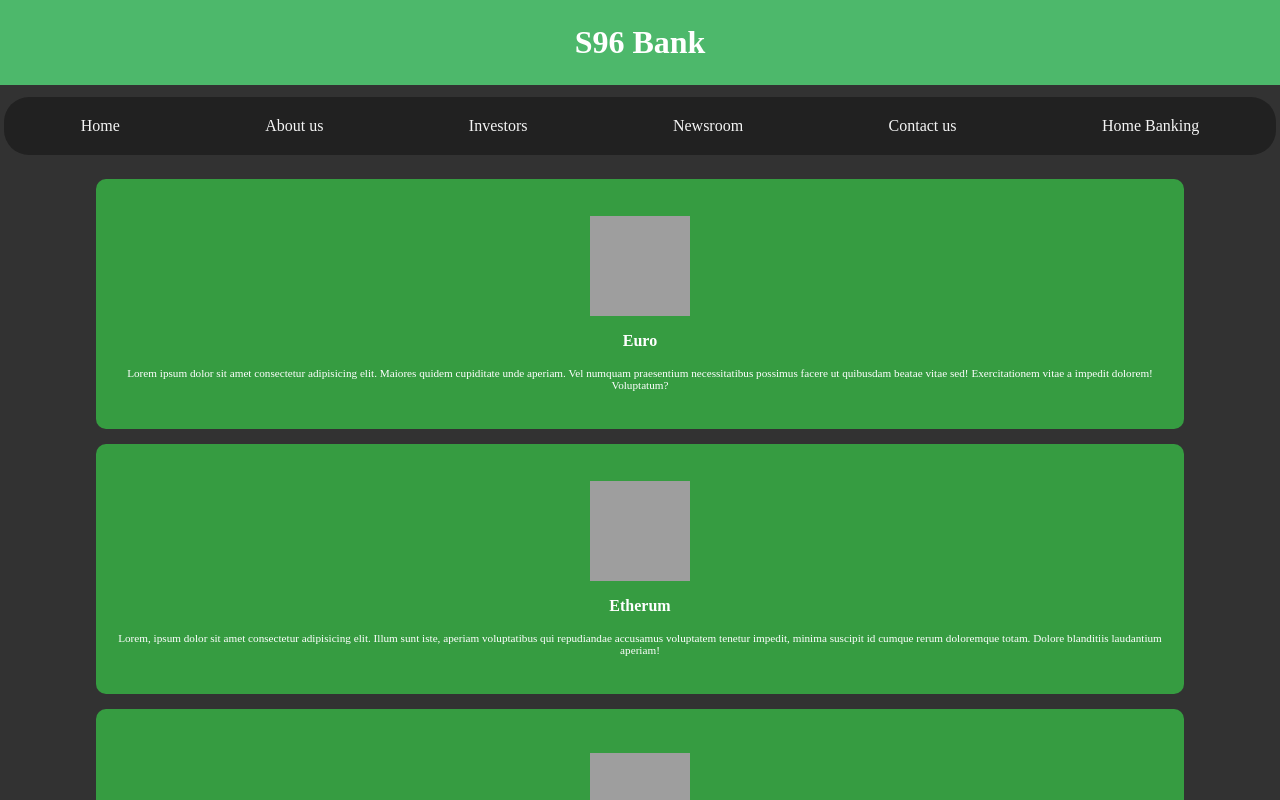
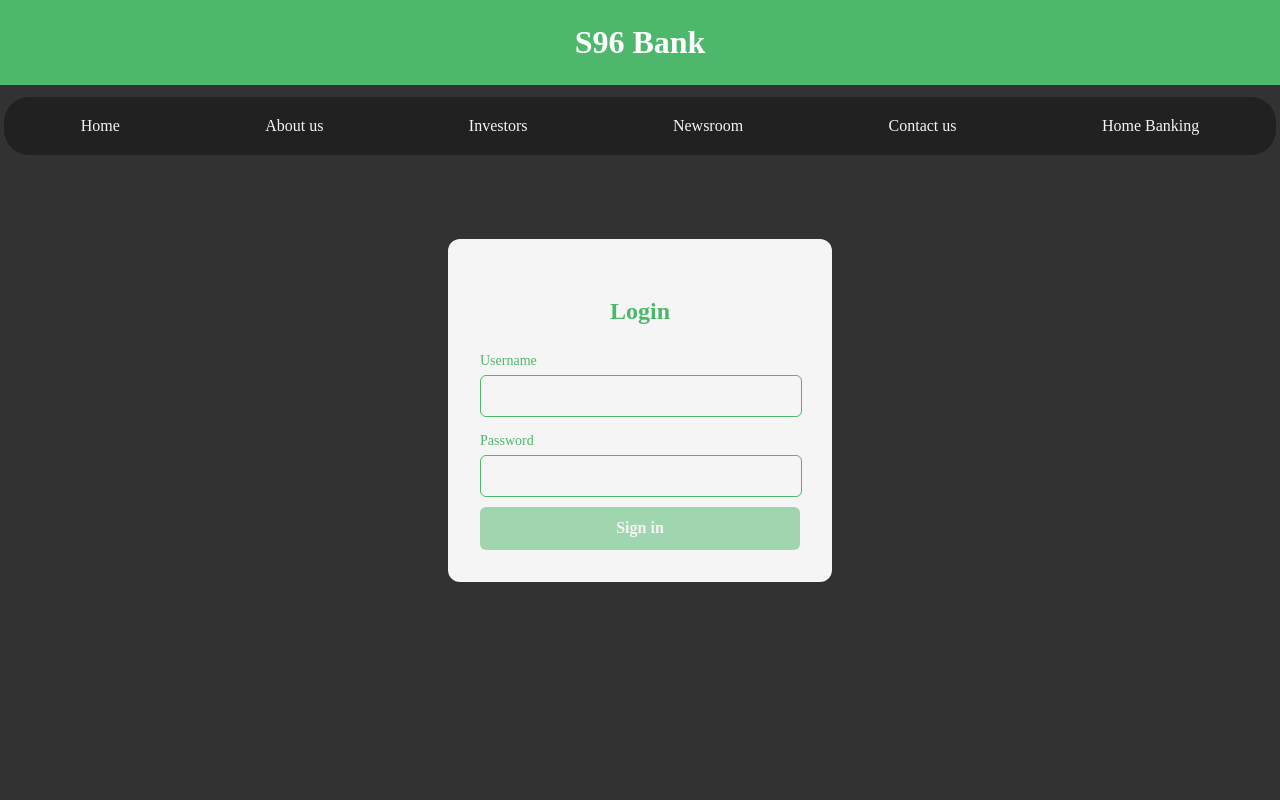
Before and after one commit to FLORES-SimonG/S96CryptoBank, a React (Vite) app in the folder front/react-intro/: page /login in a window 1280 px wide. Shown: the top 800 px of the page. Built offline with nearby package versions, Linux system fonts and the light colour scheme; no server answers; grey boxes are pictures that could not be loaded.

Commit message:
Formato de estructura y estilo de Login completo
Falta Register y en ambos hacer sus funcionalidades.

```diff
--- a/front/react-intro/src/App.jsx
+++ b/front/react-intro/src/App.jsx
@@ -1,13 +1,19 @@
 import 'normalize.css'
 import Home from './pages/Home/Home.jsx';
 import Turnos from "./components/MyAppointments/MyAppointments.jsx"
+import Login from './view/Login/Login.jsx';
+import Register from './view/Register/Register.jsx';
+// import Navbar from './components/Navbar/Navbar.jsx';
 
 
 function App() {
   return (
     <>
-    <Home></Home>
-    <Turnos></Turnos>
+    {/* <Navbar></Navbar> */}
+    {/* <Home></Home> */}
+    {/* <Turnos></Turnos> */}
+    {/* <Register></Register> */}
+    <Login></Login>
 
     </>
   )
--- a/front/react-intro/src/components/MyAppointments/MyAppointments.jsx
+++ b/front/react-intro/src/components/MyAppointments/MyAppointments.jsx
@@ -4,6 +4,7 @@ import { useState, useEffect } from "react";
 import CardAppointments from "./CardAppointments.jsx";
 import styles from './MyAppointmentsStyles.module.css';
 import axios from "axios";
+// import Turnos from "../Navbar/Navbar.jsx";
 
 const MyAppointments = () =>{
     const [appointments, setAppointments] = useState([]);
@@ -13,7 +14,7 @@ const MyAppointments = () =>{
 
     return(
         <>
-
+        {/* <Turnos></Turnos> */}
            <div  >
                 <h2>My Appointments</h2>
                 <div className={styles.cards}>
--- a/front/react-intro/src/components/Navbar/Navbar.jsx
+++ b/front/react-intro/src/components/Navbar/Navbar.jsx
@@ -3,6 +3,7 @@ import './NavbarStyle.module.css'; //!asi se incorpora!
 const Navbar = () => {
     return (
         <>
+        <h1>S96 Bank</h1>
         <nav>
         {/* <p >Este es un nav</p> */}
 
--- a/front/react-intro/src/pages/Home/Home.jsx
+++ b/front/react-intro/src/pages/Home/Home.jsx
@@ -5,7 +5,6 @@ import "./HomeStyle.module.css";
 const Home=()=>{
     return(
         <>
-        <h1>S96 Bank</h1>
         <Navbar/>
         <Tarjetas/>
         </>
--- /dev/null
+++ b/front/react-intro/src/view/Login/Login.css
@@ -0,0 +1,85 @@
+/* .contenedor{
+    display: flex;
+    align-content: center;
+    justify-content: space-evenly;
+    align-items: center;
+    justify-items: center;
+    flex-direction: column;
+    flex-wrap: nowrap;
+    margin: 200px;
+} */
+
+.login{
+    display: flex;
+    justify-content: center;
+    align-content: center;
+    align-items: center;
+    flex-wrap: nowrap;
+    flex-direction: column;
+}
+.form-container {
+    width: 320px;
+    border-radius: 0.75rem;
+    background-color: whitesmoke;
+    padding: 2rem;
+    color: #4db86b;
+    display: block;
+    margin: 80px;
+    position: relative;
+  }
+
+  .title {
+    text-align: center;
+    font-size: 1.5rem;
+    line-height: 2rem;
+    font-weight: 700;
+  }
+
+  .form {
+    margin-top: 1.5rem;
+  }
+
+  .input-group {
+    margin-top: 0.25rem;
+    font-size: 0.875rem;
+    line-height: 1.25rem;
+    display: flex;
+    flex-direction: column;
+    align-items: flex-start;
+    flex-wrap: nowrap;
+
+  }
+
+  .input-group label {
+    display: block;
+    color: #4db86b;
+    margin-bottom: 4px;
+  }
+
+  .input-group input {
+    width: 90%;
+    border-radius: 0.375rem;
+    border: 1px solid #4db86b;
+    outline: 0;
+    background-color: whitesmoke;
+    padding: 0.75rem 1rem;
+    margin-bottom: 10px;
+    color: #4db86b;
+  }
+
+  .input-group input:focus {
+    border-color: rgb(77, 184, 107);
+  }
+
+
+  .sign {
+    display: block;
+    width: 100%;
+    background-color:rgba(77, 184, 107,0.5);
+    padding: 0.75rem;
+    text-align: center;
+    color: whitesmoke;
+    border: none;
+    border-radius: 0.375rem;
+    font-weight: 600;
+  }
--- /dev/null
+++ b/front/react-intro/src/view/Login/Login.jsx
@@ -0,0 +1,32 @@
+import Navbar from '../../components/Navbar/Navbar';
+import './Login.css';
+
+
+const Login = () => {
+    return(
+        <div>
+         <Navbar></Navbar>
+            <div className='login'>
+                            <div class="form-container">
+                                <p class="title">Login</p>
+                                <form class="form">
+                                    <div class="input-group">
+                                        <label for="username">Username</label>
+                                        <input type="text" name="username" id="username" placeholder=""></input>
+                                    </div>
+                                    <div class="input-group">
+                                        <label for="password">Password</label>
+                                        <input type="password" name="password" id="password" placeholder=""></input>
+                                    </div>
+                                    <button class="sign">Sign in</button>
+                                </form>
+                            </div>
+                        {/* </div> */}
+
+                    </div>
+        </div>
+
+    )
+}
+
+export default Login;;
--- /dev/null
+++ b/front/react-intro/src/view/Register/Register.jsx
@@ -0,0 +1,10 @@
+
+const Register = () => {
+    return(
+        <div>
+            <h2>Register!</h2>
+        </div>
+    )
+}
+
+export default Register;
```
